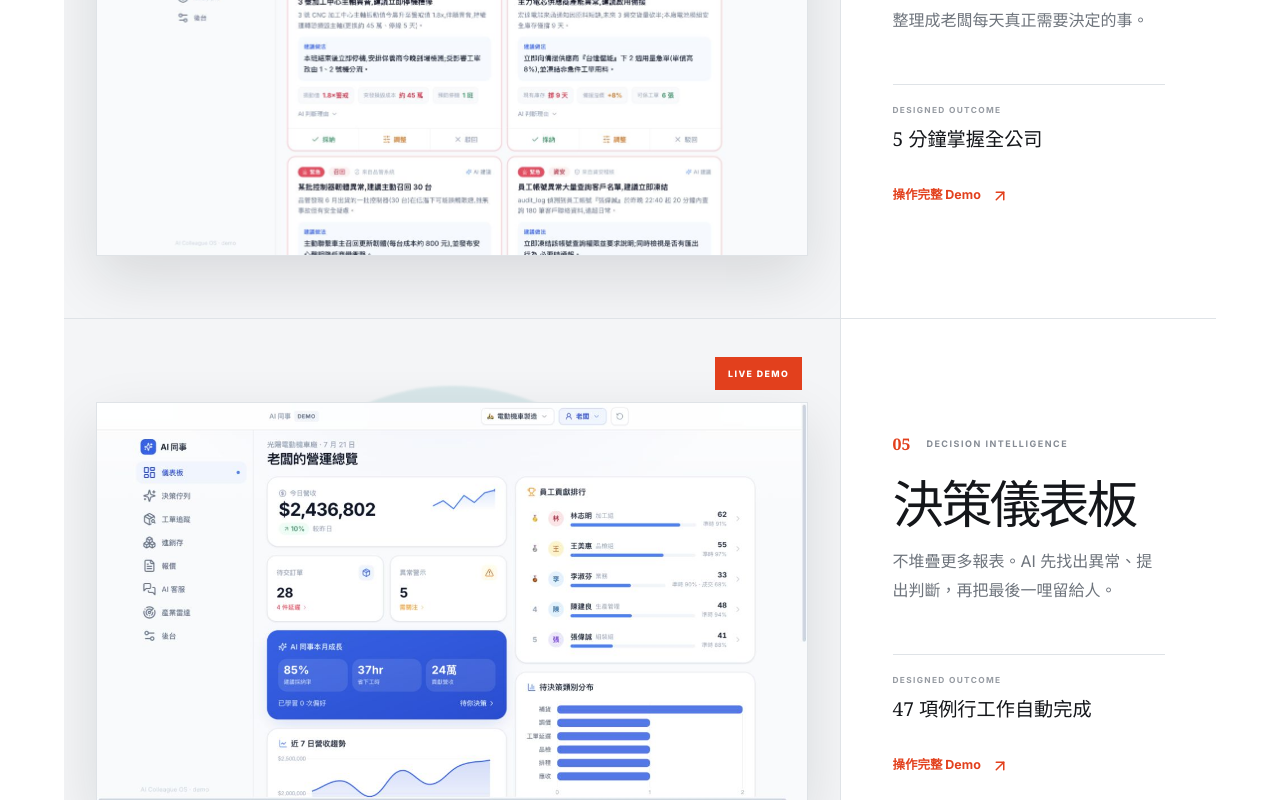
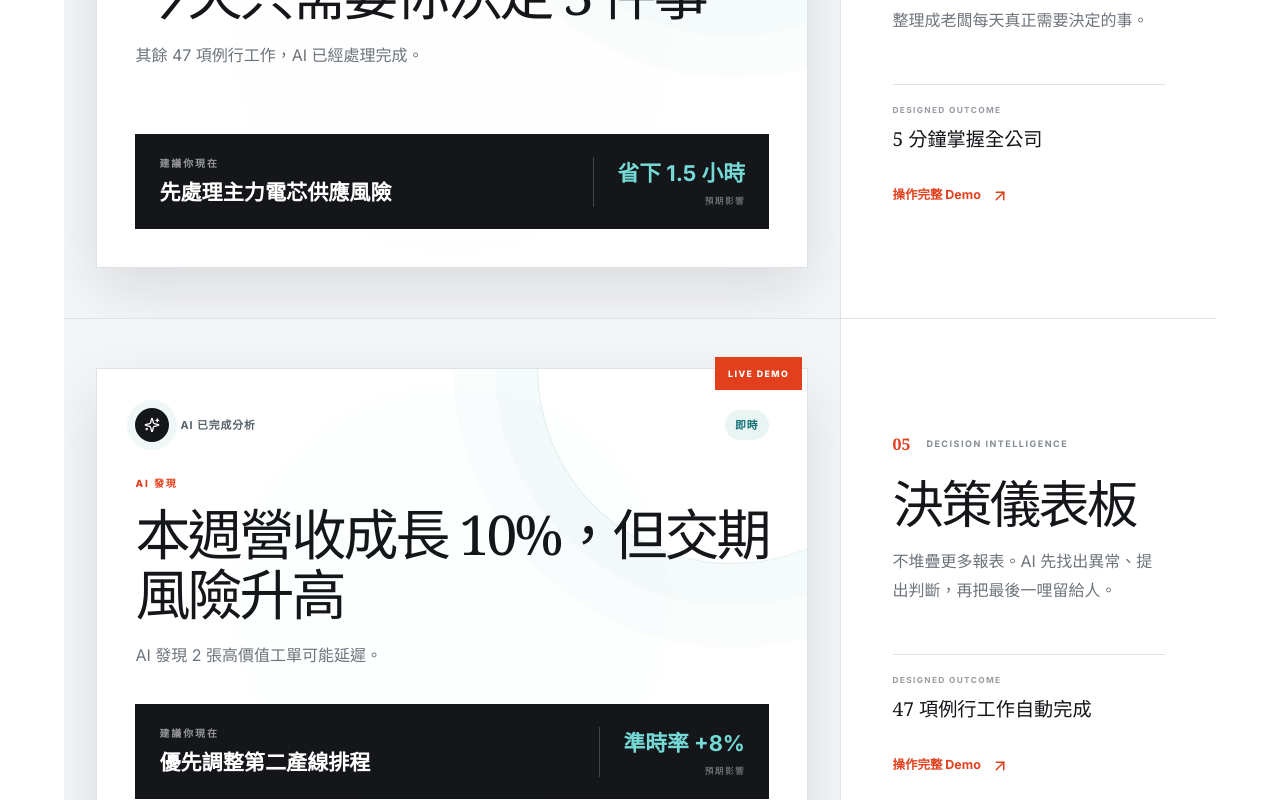
Before and after one commit to VitoKOK-lab/vitowebsite, a Next.js app: page / in a window 1280 px wide. Shown: the part 4180-4980 px from the top of the page. Built offline with nearby package versions, Linux system fonts and the light colour scheme.

Commit message:
Redesign AI project covers and fix mobile hero

```diff
--- a/app/page.tsx
+++ b/app/page.tsx
@@ -61,6 +61,10 @@ const projects = [
     href: "/decisions",
     image: "/media/demo-decisions.png",
     tone: "copper",
+    aiInsight: "今天只需要你決定 3 件事",
+    aiReason: "其餘 47 項例行工作，AI 已經處理完成。",
+    aiAction: "先處理主力電芯供應風險",
+    aiMetric: "省下 1.5 小時",
   },
   {
     no: "05",
@@ -72,6 +76,10 @@ const projects = [
     href: "/dashboard",
     image: "/media/demo-dashboard.png",
     tone: "sand",
+    aiInsight: "本週營收成長 10%，但交期風險升高",
+    aiReason: "AI 發現 2 張高價值工單可能延遲。",
+    aiAction: "優先調整第二產線排程",
+    aiMetric: "準時率 +8%",
   },
   {
     no: "06",
@@ -83,6 +91,10 @@ const projects = [
     href: "/quote",
     image: "/media/demo-quote.png",
     tone: "ink",
+    aiInsight: "這張報價毛利低於安全線",
+    aiReason: "依歷史成交與成本波動，25% 是較安全區間。",
+    aiAction: "建議售價調整為 NT$1,860,000",
+    aiMetric: "毛利 25%",
   },
   {
     no: "07",
@@ -93,6 +105,10 @@ const projects = [
     href: "/orders",
     image: "/media/demo-orders.png",
     tone: "copper",
+    aiInsight: "WO-2607-018 可能延遲 2 天",
+    aiReason: "CNC 工序負載已超過本週可用產能。",
+    aiAction: "改派第二產線",
+    aiMetric: "追回 2 天",
   },
   {
     no: "08",
@@ -103,6 +119,10 @@ const projects = [
     href: "/inventory",
     image: "/media/demo-inventory.png",
     tone: "sand",
+    aiInsight: "電池模組 9 天後缺貨",
+    aiReason: "目前銷售速度比近 30 日平均快 18%。",
+    aiAction: "今天補貨 120 組",
+    aiMetric: "避免停線 6 小時",
   },
   {
     no: "09",
@@ -113,6 +133,10 @@ const projects = [
     href: "/inventory/stocktake",
     image: "/media/demo-stocktake.png",
     tone: "ink",
+    aiInsight: "差異不是遺失，可能是未入帳領料",
+    aiReason: "3 筆領料紀錄與現場數量高度吻合。",
+    aiAction: "核對 3 筆領料單",
+    aiMetric: "差異縮小 82%",
   },
   {
     no: "10",
@@ -123,6 +147,10 @@ const projects = [
     href: "/cs",
     image: "/media/demo-cs.png",
     tone: "copper",
+    aiInsight: "這位客戶有流失風險",
+    aiReason: "連續兩次詢問交期，情緒已轉為負面。",
+    aiAction: "轉真人並提供補償方案",
+    aiMetric: "挽回機率 76%",
   },
   {
     no: "11",
@@ -133,6 +161,10 @@ const projects = [
     href: "/radar",
     image: "/media/demo-radar.png",
     tone: "sand",
+    aiInsight: "原料價格可能在 14 天內上漲",
+    aiReason: "3 個主要供應市場同時出現短缺訊號。",
+    aiAction: "提前鎖定下一批原料",
+    aiMetric: "預估節省 12%",
   },
   {
     no: "12",
@@ -143,6 +175,10 @@ const projects = [
     href: "/picking",
     image: "/media/demo-picking.png",
     tone: "ink",
+    aiInsight: "這款商品值得先小量測試",
+    aiReason: "搜尋成長、毛利與退貨風險都落在安全區。",
+    aiAction: "先上架 50 件測市場",
+    aiMetric: "成功機率 81%",
   },
   {
     no: "13",
@@ -153,6 +189,10 @@ const projects = [
     href: "/admin",
     image: "/media/demo-admin.png",
     tone: "copper",
+    aiInsight: "AI 已學會你的 6 條決策偏好",
+    aiReason: "本月 85% 建議被採納，準確度持續提升。",
+    aiAction: "套用至所有補貨決策",
+    aiMetric: "採納率 85%",
   },
   {
     no: "14",
@@ -163,6 +203,10 @@ const projects = [
     href: "/track/WO-2607-001",
     image: "/media/demo-tracking.png",
     tone: "sand",
+    aiInsight: "客戶在問之前，AI 已主動通知",
+    aiReason: "訂單進度、延遲原因與新交期已自動整理。",
+    aiAction: "發送最新進度",
+    aiMetric: "詢問量 -63%",
   },
 ];
 
@@ -374,7 +418,32 @@ export default function Home() {
                 rel={project.external ? "noreferrer" : undefined}
               >
                 <div className="project-visual">
-                  <img src={project.image} alt={`${project.title} Demo 系統畫面`} />
+                  {project.aiInsight ? (
+                    <div className="ai-cover">
+                      <div className="ai-cover-status">
+                        <span className="ai-signal"><Sparkles size={16} /></span>
+                        <strong>AI 已完成分析</strong>
+                        <em>即時</em>
+                      </div>
+                      <div className="ai-cover-body">
+                        <small>AI 發現</small>
+                        <h4>{project.aiInsight}</h4>
+                        <p>{project.aiReason}</p>
+                      </div>
+                      <div className="ai-cover-action">
+                        <div>
+                          <small>建議你現在</small>
+                          <strong>{project.aiAction}</strong>
+                        </div>
+                        <div className="ai-cover-metric">
+                          <b>{project.aiMetric}</b>
+                          <span>預期影響</span>
+                        </div>
+                      </div>
+                    </div>
+                  ) : (
+                    <img src={project.image} alt={`${project.title} Demo 系統畫面`} />
+                  )}
                   <span className="demo-badge">{project.badge ?? (project.external ? "LIVE SITE" : "LIVE DEMO")}</span>
                 </div>
                 <div className="project-content">
--- a/app/portfolio.css
+++ b/app/portfolio.css
@@ -84,6 +84,24 @@
 .project-card.sand .project-visual::before { background: color-mix(in srgb, var(--teal) 12%, transparent); }
 .project-visual img { position: relative; z-index: 1; width: 100%; height: auto; display: block; border: 1px solid #dfe3e7; box-shadow: 0 22px 55px rgba(20,22,26,.12); transition: transform .65s cubic-bezier(.16,1,.3,1), box-shadow .65s ease; }
 .project-card:hover .project-visual img { transform: translateY(-7px) scale(1.012); box-shadow: 0 32px 70px rgba(20,22,26,.17); }
+.ai-cover { position: relative; z-index: 1; width: 100%; min-height: 470px; padding: clamp(1.5rem, 3vw, 3rem); display: flex; flex-direction: column; overflow: hidden; border: 1px solid #dce2e6; background: rgba(255,255,255,.96); box-shadow: 0 22px 55px rgba(20,22,26,.11); }
+.ai-cover::before { content: ""; position: absolute; z-index: -1; top: -42%; right: -17%; width: 55%; aspect-ratio: 1; border-radius: 50%; border: 1px solid rgba(21,128,138,.2); box-shadow: 0 0 0 42px rgba(21,128,138,.035), 0 0 0 84px rgba(21,128,138,.025); animation: ai-orbit 7s ease-in-out infinite; }
+.ai-cover-status { display: flex; align-items: center; gap: .7rem; color: #536068; font-size: .68rem; letter-spacing: .08em; }
+.ai-cover-status strong { font-weight: 700; }
+.ai-cover-status em { margin-left: auto; padding: .42rem .65rem; border-radius: 999px; background: #e8f5f3; color: #126f77; font-style: normal; font-weight: 700; }
+.ai-signal { width: 34px; height: 34px; display: grid; place-items: center; border-radius: 50%; background: var(--ink); color: #fff; box-shadow: 0 0 0 7px rgba(21,128,138,.09); animation: ai-pulse 2.2s ease-in-out infinite; }
+.ai-cover-body { max-width: 720px; margin: auto 0; padding: 2rem 0; }
+.ai-cover-body small, .ai-cover-action small { display: block; margin-bottom: .8rem; color: var(--copper); font-size: .62rem; font-weight: 800; letter-spacing: .2em; text-transform: uppercase; }
+.ai-cover-body h4 { max-width: 780px; margin: 0; font-family: Georgia, "Noto Serif TC", serif; font-size: clamp(2.3rem, 4.3vw, 4.8rem); font-weight: 400; letter-spacing: -.055em; line-height: 1.08; }
+.ai-cover-body p { margin: 1.2rem 0 0; color: #6d747b; font-size: clamp(.9rem, 1.25vw, 1.1rem); line-height: 1.7; }
+.ai-cover-action { display: grid; grid-template-columns: minmax(0, 1fr) auto; align-items: end; gap: 2rem; padding: 1.35rem 1.5rem; background: var(--ink); color: #fff; }
+.ai-cover-action small { margin-bottom: .45rem; color: rgba(255,255,255,.55); }
+.ai-cover-action strong { display: block; font-size: clamp(1rem, 1.65vw, 1.35rem); line-height: 1.4; }
+.ai-cover-metric { padding-left: 1.5rem; border-left: 1px solid rgba(255,255,255,.2); text-align: right; }
+.ai-cover-metric b { display: block; color: #75d9d6; font-size: clamp(1.05rem, 1.7vw, 1.45rem); }
+.ai-cover-metric span { display: block; margin-top: .25rem; color: rgba(255,255,255,.5); font-size: .56rem; letter-spacing: .12em; }
+@keyframes ai-pulse { 0%, 100% { box-shadow: 0 0 0 7px rgba(21,128,138,.08); } 50% { box-shadow: 0 0 0 13px rgba(21,128,138,.015); } }
+@keyframes ai-orbit { 0%, 100% { transform: scale(1); opacity: .72; } 50% { transform: scale(1.08); opacity: 1; } }
 .demo-badge { position: absolute; z-index: 2; top: clamp(1.6rem, 3vw, 3.2rem); right: clamp(1.6rem, 3vw, 3.2rem); padding: .6rem .8rem; background: var(--copper); color: #fff; font-size: .55rem; font-weight: 800; letter-spacing: .16em; }
 .project-content { padding: clamp(2.2rem, 4vw, 4.6rem); display: flex; flex-direction: column; justify-content: center; border-left: 1px solid #dfe3e7; }
 .project-meta { display: flex; align-items: center; gap: 1rem; color: #858b94; font-size: .56rem; font-weight: 700; letter-spacing: .17em; }
@@ -156,18 +174,21 @@
   .hero h1 { font-size: clamp(3rem, 14vw, 4.6rem); white-space: normal; }
   .hero-copy > p { font-size: .84rem; }
   .hero-copy > p br { display: none; }
-  .hero-film { height: 64svh; min-height: 510px; }
-  .hero-film video { object-position: 55% center; }
-  .film-topline { top: 1rem; left: 1rem; right: 1rem; }
-  .film-topline span:last-child { display: none; }
-  .film-caption { left: 1.1rem; bottom: 1.25rem; padding-right: 4.5rem; font-size: 1.35rem; }
-  .hero-film .round-link { right: 1rem; bottom: 1rem; }
+  .hero-film { height: auto; min-height: 0; aspect-ratio: 16 / 9; }
+  .hero-film video { width: 100%; height: 100%; object-fit: contain; object-position: center; }
+  .film-shade, .film-topline, .film-caption, .hero-film .round-link { display: none; }
   .statement, .section-heading, .contact-grid { grid-template-columns: 1fr; gap: 2.5rem; }
   .statement-meta { grid-column: 1; margin-top: 1rem; flex-direction: column; gap: .5rem; }
   .project-card { min-height: 0; grid-template-columns: 1fr; }
   .project-card:nth-child(even) .project-visual, .project-card:nth-child(even) .project-content { order: initial; }
   .project-card:nth-child(even) .project-content, .project-content { border: 0; border-top: 1px solid #dfe3e7; padding: 2.3rem 1.4rem 3rem; }
   .project-visual { min-height: 300px; padding: 1.35rem; }
+  .ai-cover { min-height: 430px; padding: 1.5rem; }
+  .ai-cover-status { padding-right: 4.7rem; }
+  .ai-cover-body { padding: 2.4rem 0 1.8rem; }
+  .ai-cover-body h4 { font-size: clamp(2rem, 9vw, 3rem); }
+  .ai-cover-action { grid-template-columns: 1fr; gap: 1rem; padding: 1.25rem; }
+  .ai-cover-metric { padding: .9rem 0 0; border-left: 0; border-top: 1px solid rgba(255,255,255,.2); text-align: left; }
   .demo-badge { top: 1.8rem; right: 1.8rem; }
   .project-result { margin-top: 2rem; }
   .capability-grid { grid-template-columns: 1fr; }
@@ -190,5 +211,5 @@
 
 @media (prefers-reduced-motion: reduce) {
   .project-visual, .contact-side a { transition: none; }
-  .feedback-bubble { animation: none; }
+  .feedback-bubble, .ai-cover::before, .ai-signal { animation: none; }
 }
```
